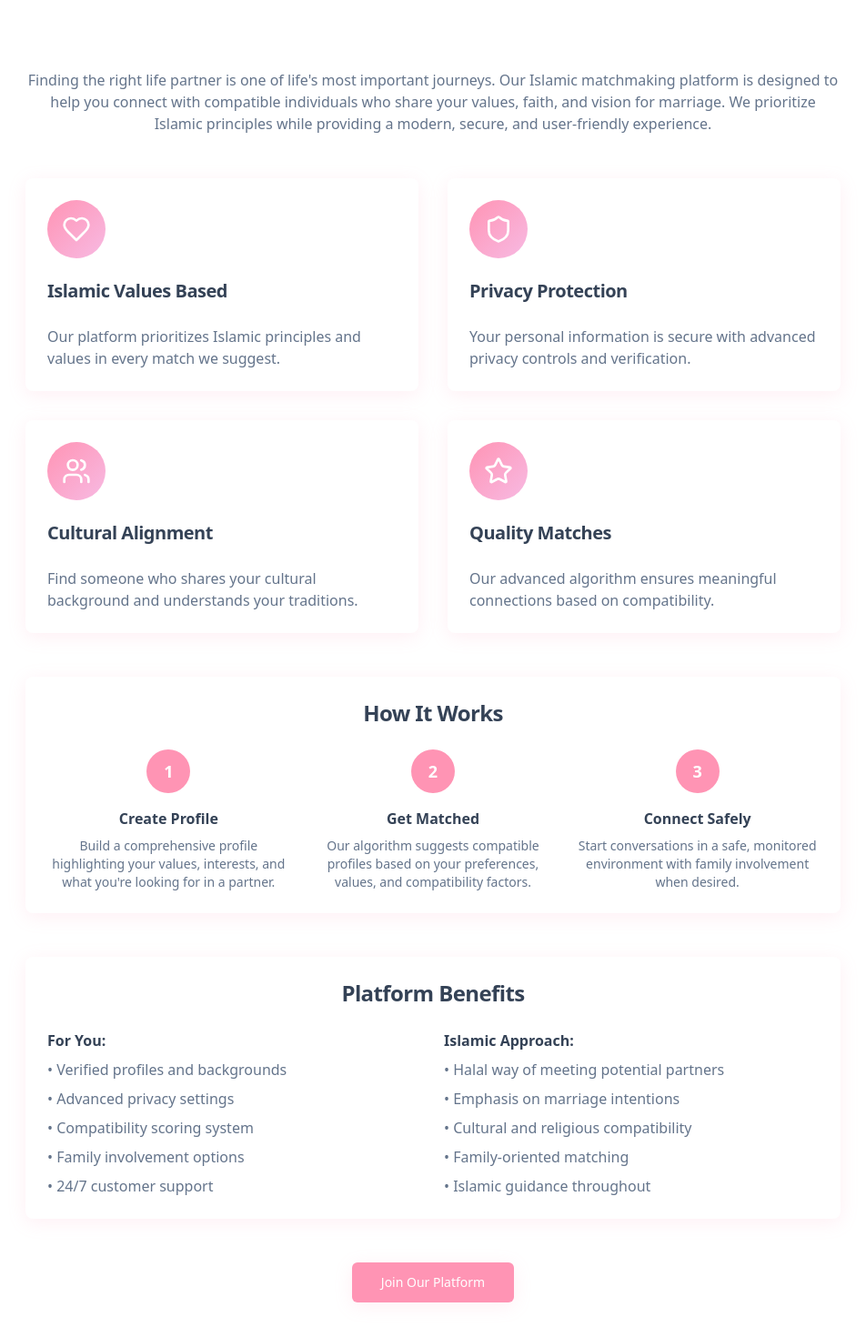
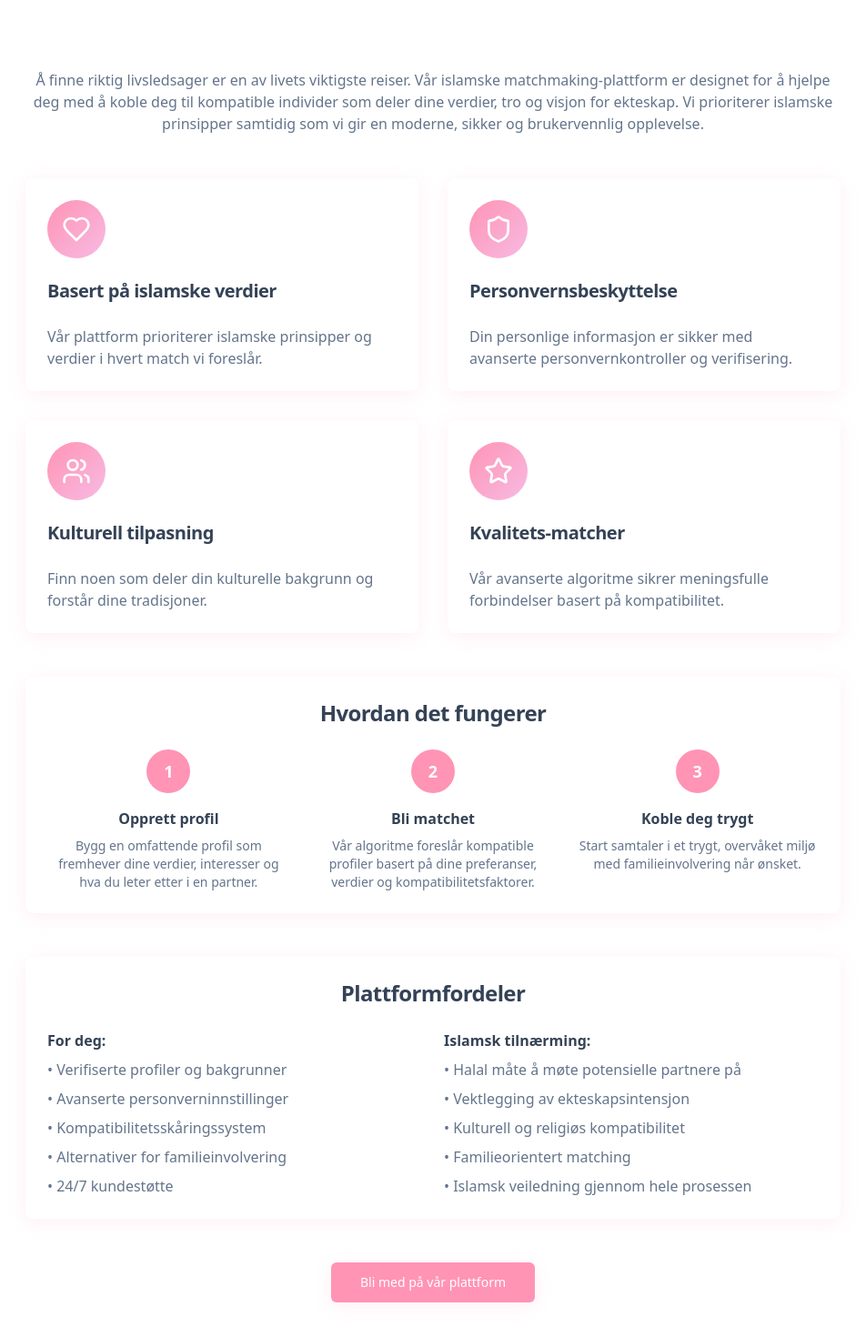
Before and after one commit to MNKanout/kindred-pairing, a React (Vite) app: page /services/platform in a window 1280 px wide. Shown: the part 348-1818 px from the top of the page at 91% size, without its empty margins (164-1116 px from the left). Built offline with nearby package versions, Linux system fonts and the light colour scheme.

Commit message:
Update language selection functionality
Implement language switching for the platform services page, ensuring that the content dynamically updates based on the user's selected language.

```diff
--- a/src/contexts/LanguageContext.tsx
+++ b/src/contexts/LanguageContext.tsx
@@ -39,6 +39,41 @@ const translations = {
     'services.consulting.description': 'Muligheten til å bestille time for å rådføre deg om din spesifikke situasjon; enten du skal gifte deg eller er i tvil om personen er riktig for deg.',
     'services.cta': 'Lær mer',
     'services.contact': 'Kontakt oss for en gratis konsultasjon',
+
+    // Platform Page
+    'platform.title': 'Matchmaking-plattform',
+    'platform.subtitle': 'Koble deg til potensielle partnere som deler dine islamske og kulturelle verdier gjennom vår sikre plattform.',
+    'platform.description': 'Å finne riktig livsledsager er en av livets viktigste reiser. Vår islamske matchmaking-plattform er designet for å hjelpe deg med å koble deg til kompatible individer som deler dine verdier, tro og visjon for ekteskap. Vi prioriterer islamske prinsipper samtidig som vi gir en moderne, sikker og brukervennlig opplevelse.',
+    'platform.features.islamic.title': 'Basert på islamske verdier',
+    'platform.features.islamic.description': 'Vår plattform prioriterer islamske prinsipper og verdier i hvert match vi foreslår.',
+    'platform.features.privacy.title': 'Personvernsbeskyttelse',
+    'platform.features.privacy.description': 'Din personlige informasjon er sikker med avanserte personvernkontroller og verifisering.',
+    'platform.features.cultural.title': 'Kulturell tilpasning',
+    'platform.features.cultural.description': 'Finn noen som deler din kulturelle bakgrunn og forstår dine tradisjoner.',
+    'platform.features.quality.title': 'Kvalitets-matcher',
+    'platform.features.quality.description': 'Vår avanserte algoritme sikrer meningsfulle forbindelser basert på kompatibilitet.',
+    'platform.howItWorks.title': 'Hvordan det fungerer',
+    'platform.howItWorks.step1.title': 'Opprett profil',
+    'platform.howItWorks.step1.description': 'Bygg en omfattende profil som fremhever dine verdier, interesser og hva du leter etter i en partner.',
+    'platform.howItWorks.step2.title': 'Bli matchet',
+    'platform.howItWorks.step2.description': 'Vår algoritme foreslår kompatible profiler basert på dine preferanser, verdier og kompatibilitetsfaktorer.',
+    'platform.howItWorks.step3.title': 'Koble deg trygt',
+    'platform.howItWorks.step3.description': 'Start samtaler i et trygt, overvåket miljø med familieinvolvering når ønsket.',
+    'platform.benefits.title': 'Plattformfordeler',
+    'platform.benefits.forYou.title': 'For deg:',
+    'platform.benefits.forYou.verified': 'Verifiserte profiler og bakgrunner',
+    'platform.benefits.forYou.privacy': 'Avanserte personverninnstillinger',
+    'platform.benefits.forYou.scoring': 'Kompatibilitetsskåringssystem',
+    'platform.benefits.forYou.family': 'Alternativer for familieinvolvering',
+    'platform.benefits.forYou.support': '24/7 kundestøtte',
+    'platform.benefits.islamic.title': 'Islamsk tilnærming:',
+    'platform.benefits.islamic.halal': 'Halal måte å møte potensielle partnere på',
+    'platform.benefits.islamic.marriage': 'Vektlegging av ekteskapsintensjon',
+    'platform.benefits.islamic.compatibility': 'Kulturell og religiøs kompatibilitet',
+    'platform.benefits.islamic.oriented': 'Familieorientert matching',
+    'platform.benefits.islamic.guidance': 'Islamsk veiledning gjennom hele prosessen',
+    'platform.cta': 'Bli med på vår plattform',
+    'platform.backHome': 'Tilbake til hjemmeside',
 
     // Contact Section
     'contact.title': 'Kontakt oss',
@@ -130,6 +165,41 @@ const translations = {
     'services.cta': 'Learn More',
     'services.contact': 'Contact us for a free consultation',
 
+    // Platform Page
+    'platform.title': 'Matchmaking Platform',
+    'platform.subtitle': 'Connect with potential partners who share your Islamic and cultural values through our secure platform.',
+    'platform.description': 'Finding the right life partner is one of life\'s most important journeys. Our Islamic matchmaking platform is designed to help you connect with compatible individuals who share your values, faith, and vision for marriage. We prioritize Islamic principles while providing a modern, secure, and user-friendly experience.',
+    'platform.features.islamic.title': 'Islamic Values Based',
+    'platform.features.islamic.description': 'Our platform prioritizes Islamic principles and values in every match we suggest.',
+    'platform.features.privacy.title': 'Privacy Protection',
+    'platform.features.privacy.description': 'Your personal information is secure with advanced privacy controls and verification.',
+    'platform.features.cultural.title': 'Cultural Alignment',
+    'platform.features.cultural.description': 'Find someone who shares your cultural background and understands your traditions.',
+    'platform.features.quality.title': 'Quality Matches',
+    'platform.features.quality.description': 'Our advanced algorithm ensures meaningful connections based on compatibility.',
+    'platform.howItWorks.title': 'How It Works',
+    'platform.howItWorks.step1.title': 'Create Profile',
+    'platform.howItWorks.step1.description': 'Build a comprehensive profile highlighting your values, interests, and what you\'re looking for in a partner.',
+    'platform.howItWorks.step2.title': 'Get Matched',
+    'platform.howItWorks.step2.description': 'Our algorithm suggests compatible profiles based on your preferences, values, and compatibility factors.',
+    'platform.howItWorks.step3.title': 'Connect Safely',
+    'platform.howItWorks.step3.description': 'Start conversations in a safe, monitored environment with family involvement when desired.',
+    'platform.benefits.title': 'Platform Benefits',
+    'platform.benefits.forYou.title': 'For You:',
+    'platform.benefits.forYou.verified': 'Verified profiles and backgrounds',
+    'platform.benefits.forYou.privacy': 'Advanced privacy settings',
+    'platform.benefits.forYou.scoring': 'Compatibility scoring system',
+    'platform.benefits.forYou.family': 'Family involvement options',
+    'platform.benefits.forYou.support': '24/7 customer support',
+    'platform.benefits.islamic.title': 'Islamic Approach:',
+    'platform.benefits.islamic.halal': 'Halal way of meeting potential partners',
+    'platform.benefits.islamic.marriage': 'Emphasis on marriage intentions',
+    'platform.benefits.islamic.compatibility': 'Cultural and religious compatibility',
+    'platform.benefits.islamic.oriented': 'Family-oriented matching',
+    'platform.benefits.islamic.guidance': 'Islamic guidance throughout',
+    'platform.cta': 'Join Our Platform',
+    'platform.backHome': 'Back to Home',
+
     // Contact Section
     'contact.title': 'Contact Us',
     'contact.subtitle': 'We are here to help you',
@@ -220,6 +290,41 @@ const translations = {
     'services.cta': 'اعرف المزيد',
     'services.contact': 'تواصل معنا للحصول على استشارة مجانية',
 
+    // Platform Page
+    'platform.title': 'منصة الخطابة',
+    'platform.subtitle': 'تواصل مع شركاء محتملين يشاركونك قيمك الإسلامية والثقافية من خلال منصتنا الآمنة.',
+    'platform.description': 'العثور على شريك الحياة المناسب هو واحد من أهم رحلات الحياة. منصة الخطابة الإسلامية مصممة لمساعدتك على التواصل مع أفراد متوافقين يشاركونك قيمك وإيمانك ورؤيتك للزواج. نحن نعطي الأولوية للمبادئ الإسلامية مع توفير تجربة حديثة وآمنة وسهلة الاستخدام.',
+    'platform.features.islamic.title': 'قائم على القيم الإسلامية',
+    'platform.features.islamic.description': 'منصتنا تعطي الأولوية للمبادئ والقيم الإسلامية في كل مطابقة نقترحها.',
+    'platform.features.privacy.title': 'حماية الخصوصية',
+    'platform.features.privacy.description': 'معلوماتك الشخصية آمنة مع ضوابط خصوصية متقدمة والتحقق.',
+    'platform.features.cultural.title': 'التوافق الثقافي',
+    'platform.features.cultural.description': 'اعثر على شخص يشاركك خلفيتك الثقافية ويفهم تقاليدك.',
+    'platform.features.quality.title': 'مطابقات عالية الجودة',
+    'platform.features.quality.description': 'خوارزميتنا المتقدمة تضمن اتصالات مفيدة بناءً على التوافق.',
+    'platform.howItWorks.title': 'كيف يعمل',
+    'platform.howItWorks.step1.title': 'أنشئ ملف شخصي',
+    'platform.howItWorks.step1.description': 'قم ببناء ملف شخصي شامل يبرز قيمك واهتماماتك وما تبحث عنه في شريك.',
+    'platform.howItWorks.step2.title': 'احصل على مطابقات',
+    'platform.howItWorks.step2.description': 'خوارزميتنا تقترح ملفات شخصية متوافقة بناءً على تفضيلاتك وقيمك وعوامل التوافق.',
+    'platform.howItWorks.step3.title': 'تواصل بأمان',
+    'platform.howItWorks.step3.description': 'ابدأ المحادثات في بيئة آمنة ومراقبة مع إشراك الأسرة عند الرغبة.',
+    'platform.benefits.title': 'فوائد المنصة',
+    'platform.benefits.forYou.title': 'لك:',
+    'platform.benefits.forYou.verified': 'ملفات شخصية وخلفيات موثقة',
+    'platform.benefits.forYou.privacy': 'إعدادات خصوصية متقدمة',
+    'platform.benefits.forYou.scoring': 'نظام تسجيل التوافق',
+    'platform.benefits.forYou.family': 'خيارات إشراك الأسرة',
+    'platform.benefits.forYou.support': 'دعم العملاء على مدار الساعة',
+    'platform.benefits.islamic.title': 'النهج الإسلامي:',
+    'platform.benefits.islamic.halal': 'طريقة حلال للقاء شركاء محتملين',
+    'platform.benefits.islamic.marriage': 'التأكيد على نيات الزواج',
+    'platform.benefits.islamic.compatibility': 'التوافق الثقافي والديني',
+    'platform.benefits.islamic.oriented': 'مطابقة موجهة للأسرة',
+    'platform.benefits.islamic.guidance': 'إرشاد إسلامي طوال الوقت',
+    'platform.cta': 'انضم إلى منصتنا',
+    'platform.backHome': 'العودة للرئيسية',
+
     // Contact Section
     'contact.title': 'اتصل بنا',
     'contact.subtitle': 'نحن هنا لمساعدتك',
--- a/src/pages/services/Platform.tsx
+++ b/src/pages/services/Platform.tsx
@@ -3,28 +3,30 @@ import { Card, CardContent, CardHeader, CardTitle } from "@/components/ui/card";
 import { ArrowLeft, Shield, Heart, Users, Star } from "lucide-react";
 import { Link } from "react-router-dom";
 import Navigation from "@/components/Navigation";
+import { useLanguage } from "@/contexts/LanguageContext";
 
 const Platform = () => {
+  const { t } = useLanguage();
   const features = [
     {
       icon: <Heart className="w-8 h-8" />,
-      title: "Islamic Values Based",
-      description: "Our platform prioritizes Islamic principles and values in every match we suggest."
+      title: t('platform.features.islamic.title'),
+      description: t('platform.features.islamic.description')
     },
     {
       icon: <Shield className="w-8 h-8" />,
-      title: "Privacy Protection",
-      description: "Your personal information is secure with advanced privacy controls and verification."
+      title: t('platform.features.privacy.title'),
+      description: t('platform.features.privacy.description')
     },
     {
       icon: <Users className="w-8 h-8" />,
-      title: "Cultural Alignment",
-      description: "Find someone who shares your cultural background and understands your traditions."
+      title: t('platform.features.cultural.title'),
+      description: t('platform.features.cultural.description')
     },
     {
       icon: <Star className="w-8 h-8" />,
-      title: "Quality Matches",
-      description: "Our advanced algorithm ensures meaningful connections based on compatibility."
+      title: t('platform.features.quality.title'),
+      description: t('platform.features.quality.description')
     }
   ];
 
@@ -36,13 +38,13 @@ const Platform = () => {
         <div className="container mx-auto px-6">
           <Link to="/" className="inline-flex items-center text-white hover:text-primary-foreground/80 transition-colors mb-8">
             <ArrowLeft className="w-4 h-4 mr-2" />
-            Back to Home
+            {t('platform.backHome')}
           </Link>
           <h1 className="text-4xl lg:text-5xl font-bold text-white mb-6">
-            Matchmaking Platform
+            {t('platform.title')}
           </h1>
           <p className="text-xl text-white/90 max-w-3xl">
-            Connect with potential partners who share your Islamic and cultural values through our secure platform.
+            {t('platform.subtitle')}
           </p>
         </div>
       </div>
@@ -53,10 +55,7 @@ const Platform = () => {
           <div className="max-w-4xl mx-auto">
             <div className="prose prose-lg mx-auto mb-12">
               <p className="text-muted-foreground text-center">
-                Finding the right life partner is one of life's most important journeys. Our Islamic matchmaking
-                platform is designed to help you connect with compatible individuals who share your values,
-                faith, and vision for marriage. We prioritize Islamic principles while providing a modern,
-                secure, and user-friendly experience.
+                {t('platform.description')}
               </p>
             </div>
 
@@ -80,24 +79,24 @@ const Platform = () => {
             {/* How It Works */}
             <Card className="border-0 shadow-soft mb-12">
               <CardHeader>
-                <CardTitle className="text-2xl text-center">How It Works</CardTitle>
+                <CardTitle className="text-2xl text-center">{t('platform.howItWorks.title')}</CardTitle>
               </CardHeader>
               <CardContent>
                 <div className="grid md:grid-cols-3 gap-6">
                   <div className="text-center">
                     <div className="w-12 h-12 bg-primary rounded-full flex items-center justify-center text-white font-bold text-lg mx-auto mb-4">1</div>
-                    <h3 className="font-semibold mb-2">Create Profile</h3>
-                    <p className="text-muted-foreground text-sm">Build a comprehensive profile highlighting your values, interests, and what you're looking for in a partner.</p>
+                    <h3 className="font-semibold mb-2">{t('platform.howItWorks.step1.title')}</h3>
+                    <p className="text-muted-foreground text-sm">{t('platform.howItWorks.step1.description')}</p>
                   </div>
                   <div className="text-center">
                     <div className="w-12 h-12 bg-primary rounded-full flex items-center justify-center text-white font-bold text-lg mx-auto mb-4">2</div>
-                    <h3 className="font-semibold mb-2">Get Matched</h3>
-                    <p className="text-muted-foreground text-sm">Our algorithm suggests compatible profiles based on your preferences, values, and compatibility factors.</p>
+                    <h3 className="font-semibold mb-2">{t('platform.howItWorks.step2.title')}</h3>
+                    <p className="text-muted-foreground text-sm">{t('platform.howItWorks.step2.description')}</p>
                   </div>
                   <div className="text-center">
                     <div className="w-12 h-12 bg-primary rounded-full flex items-center justify-center text-white font-bold text-lg mx-auto mb-4">3</div>
-                    <h3 className="font-semibold mb-2">Connect Safely</h3>
-                    <p className="text-muted-foreground text-sm">Start conversations in a safe, monitored environment with family involvement when desired.</p>
+                    <h3 className="font-semibold mb-2">{t('platform.howItWorks.step3.title')}</h3>
+                    <p className="text-muted-foreground text-sm">{t('platform.howItWorks.step3.description')}</p>
                   </div>
                 </div>
               </CardContent>
@@ -106,28 +105,28 @@ const Platform = () => {
             {/* Platform Benefits */}
             <Card className="border-0 shadow-soft mb-12">
               <CardHeader>
-                <CardTitle className="text-2xl text-center">Platform Benefits</CardTitle>
+                <CardTitle className="text-2xl text-center">{t('platform.benefits.title')}</CardTitle>
               </CardHeader>
               <CardContent>
                 <div className="grid md:grid-cols-2 gap-6">
                   <div>
-                    <h3 className="font-semibold mb-2">For You:</h3>
+                    <h3 className="font-semibold mb-2">{t('platform.benefits.forYou.title')}</h3>
                     <ul className="space-y-2 text-muted-foreground">
-                      <li>• Verified profiles and backgrounds</li>
-                      <li>• Advanced privacy settings</li>
-                      <li>• Compatibility scoring system</li>
-                      <li>• Family involvement options</li>
-                      <li>• 24/7 customer support</li>
+                      <li>• {t('platform.benefits.forYou.verified')}</li>
+                      <li>• {t('platform.benefits.forYou.privacy')}</li>
+                      <li>• {t('platform.benefits.forYou.scoring')}</li>
+                      <li>• {t('platform.benefits.forYou.family')}</li>
+                      <li>• {t('platform.benefits.forYou.support')}</li>
                     </ul>
                   </div>
                   <div>
-                    <h3 className="font-semibold mb-2">Islamic Approach:</h3>
+                    <h3 className="font-semibold mb-2">{t('platform.benefits.islamic.title')}</h3>
                     <ul className="space-y-2 text-muted-foreground">
-                      <li>• Halal way of meeting potential partners</li>
-                      <li>• Emphasis on marriage intentions</li>
-                      <li>• Cultural and religious compatibility</li>
-                      <li>• Family-oriented matching</li>
-                      <li>• Islamic guidance throughout</li>
+                      <li>• {t('platform.benefits.islamic.halal')}</li>
+                      <li>• {t('platform.benefits.islamic.marriage')}</li>
+                      <li>• {t('platform.benefits.islamic.compatibility')}</li>
+                      <li>• {t('platform.benefits.islamic.oriented')}</li>
+                      <li>• {t('platform.benefits.islamic.guidance')}</li>
                     </ul>
                   </div>
                 </div>
@@ -137,7 +136,7 @@ const Platform = () => {
             {/* Call to Action */}
             <div className="text-center">
               <Button size="lg" className="shadow-soft hover:shadow-lg transition-all duration-300">
-                Join Our Platform
+                {t('platform.cta')}
               </Button>
             </div>
           </div>
```
